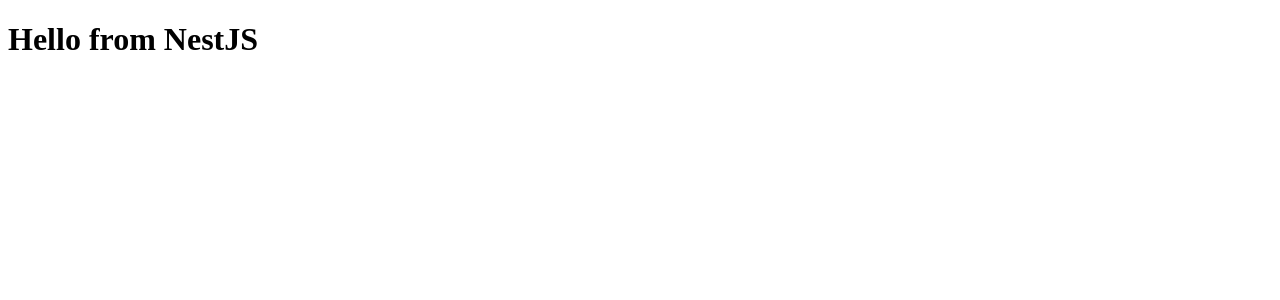
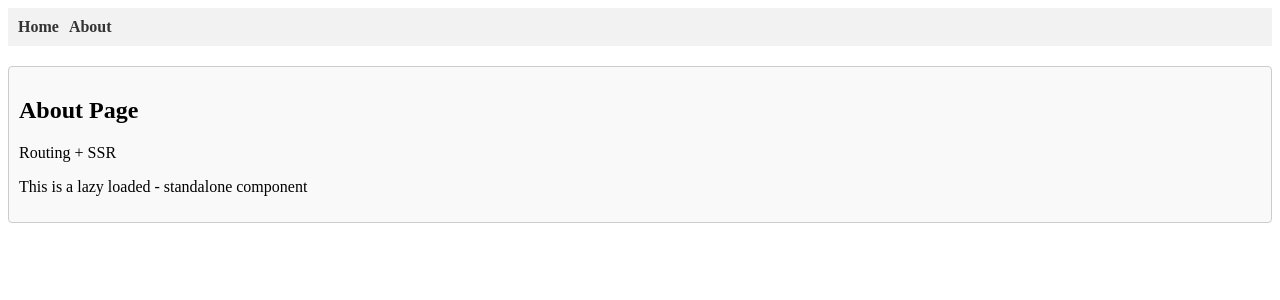
Before and after one commit to pratheeshrussell/angular-nest-ssr, an Angular app: page /about in a window 1280 px wide. Before the commit this address led to /. Shown: the top 300 px of the page. Built offline with nearby package versions, Linux system fonts and the light colour scheme.

Commit message:
routing setup

```diff
--- a/src/app/app-routing.module.ts
+++ b/src/app/app-routing.module.ts
@@ -1,7 +1,32 @@
-import { NgModule } from '@angular/core';
+import { NgModule, inject } from '@angular/core';
 import { RouterModule, Routes } from '@angular/router';
+import { HomeComponent } from './pages/home/home.component';
+import { Title } from '@angular/platform-browser';
 
-const routes: Routes = [];
+const routes: Routes = [
+  {
+    path:'home',
+    title: 'Home Page',
+    component: HomeComponent
+  },{
+    path:'about',
+    title: () => {
+      // we can't directly use DI
+      const title = inject(Title);
+      const currentTitle = title.getTitle();
+      if(currentTitle.toLowerCase().startsWith('about')){
+        return currentTitle;
+      }
+      return 'About Page'
+    },
+    loadComponent: () =>
+    import('./pages/about/about.component').then(mod => mod.AboutComponent)
+  },{
+    path:'**',
+    redirectTo:'/home'
+  }
+
+];
 
 @NgModule({
   imports: [RouterModule.forRoot(routes, {
--- a/src/app/app.component.html
+++ b/src/app/app.component.html
@@ -1 +1,7 @@
-<h1>Hello from NestJS</h1>
+<nav>
+  <a routerLink="/">Home</a>
+  <a routerLink="/about">About</a>
+</nav>
+<div class="router-container">
+<router-outlet></router-outlet>
+</div>
--- a/src/app/app.component.scss
+++ b/src/app/app.component.scss
@@ -0,0 +1,28 @@
+nav {
+    background-color: #f2f2f2;
+    padding: 10px;
+    margin-bottom: 20px;
+
+    a {
+      text-decoration: none;
+      color: #333;
+      margin-right: 10px;
+      font-weight: bold;
+
+      &:hover {
+        color: #666;
+      }
+
+      &.active {
+        color: blue;
+      }
+    }
+  }
+
+  // Styles for the <router-outlet> element
+  .router-container {
+    padding: 10px;
+    background-color: #f9f9f9;
+    border: 1px solid #ccc;
+    border-radius: 4px;
+  }
--- a/src/app/app.component.ts
+++ b/src/app/app.component.ts
@@ -9,7 +9,7 @@
   ngOnInit(): void {
     // The following will be called once in server
     // and once in browser
-    console.log('init called')
+    console.log('This will print out in server as well as the browser')
   }
 
 }
--- a/src/app/app.module.ts
+++ b/src/app/app.module.ts
@@ -3,10 +3,12 @@
 
 import { AppRoutingModule } from './app-routing.module';
 import { AppComponent } from './app.component';
+import { HomeComponent } from './pages/home/home.component';
 
 @NgModule({
   declarations: [
-    AppComponent
+    AppComponent,
+    HomeComponent,
   ],
   imports: [
     BrowserModule,
--- /dev/null
+++ b/src/app/pages/about/about.component.html
@@ -0,0 +1,3 @@
+<h2>About Page</h2>
+<p>Routing + SSR</p>
+<p>This is a lazy loaded - standalone component</p>
--- /dev/null
+++ b/src/app/pages/about/about.component.ts
@@ -0,0 +1,22 @@
+import { isPlatformServer } from '@angular/common';
+import { Component, Inject, OnInit, PLATFORM_ID } from '@angular/core';
+import { MetaTagServiceService } from 'src/app/services/meta-tag-service.service';
+
+@Component({
+  standalone:true,
+  selector: 'app-about',
+  templateUrl: './about.component.html',
+  styleUrls: ['./about.component.scss']
+})
+export class AboutComponent implements OnInit {
+
+  constructor(@Inject(PLATFORM_ID) private platformId: Object,private metaService:MetaTagServiceService){}
+  ngOnInit(): void {
+    if (isPlatformServer(this.platformId)) {
+      // Code specific to the server - like setting the title and tags
+      this.metaService.setTitle('About ' + this.metaService.generateRandomText(10));
+    }
+
+  }
+
+}
--- /dev/null
+++ b/src/app/pages/home/home.component.html
@@ -0,0 +1 @@
+<h2>Welcome to the Home Page!</h2>
--- /dev/null
+++ b/src/app/pages/home/home.component.ts
@@ -0,0 +1,18 @@
+import { Component, OnInit } from '@angular/core';
+import { MetaTagServiceService } from 'src/app/services/meta-tag-service.service';
+
+
+@Component({
+  selector: 'app-home',
+  templateUrl: './home.component.html',
+  styleUrls: ['./home.component.scss']
+})
+export class HomeComponent implements OnInit{
+
+  constructor(private metaService:MetaTagServiceService){}
+  ngOnInit(): void {
+    this.metaService.setMetaTag('og:title', 'Home page');
+    this.metaService.setMetaTag('og:description', this.metaService.generateRandomText(10));
+  }
+
+}
--- /dev/null
+++ b/src/app/services/meta-tag-service.service.ts
@@ -0,0 +1,34 @@
+import { Injectable } from '@angular/core';
+import { Meta, Title } from '@angular/platform-browser';
+
+@Injectable({
+  providedIn: 'root',
+})
+export class MetaTagServiceService {
+  constructor(private meta: Meta, private platformTitle: Title) { }
+
+  setMetaTag(property:string,content:string){
+    this.meta.getTag
+    if(this.meta.getTag(`property="${property}"`) == null){
+      this.meta.addTag({property, content});
+    }else{
+      this.meta.updateTag({property, content});
+    }
+  }
+
+  setTitle(title:string){
+    this.platformTitle.setTitle(title);
+  }
+
+  generateRandomText(length:number) {
+    const characters = 'ABCDEFGHIJKLMNOPQRSTUVWXYZabcdefghijklmnopqrstuvwxyz0123456789';
+    let result = '';
+
+    for (let i = 0; i < length; i++) {
+      const randomIndex = Math.floor(Math.random() * characters.length);
+      result += characters.charAt(randomIndex);
+    }
+
+    return result;
+  }
+}
```
Also changed, not shown: src/app/pages/about/about.component.scss (added), src/app/pages/home/home.component.scss (added), 1 other file (tests, documents, lock files or other folders).
